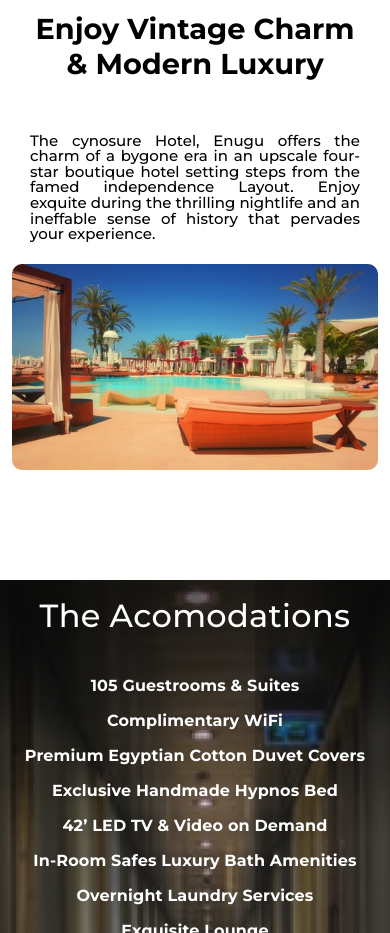
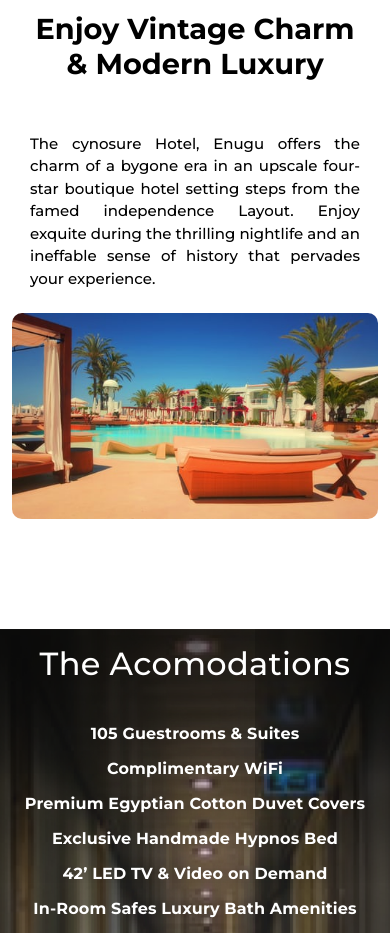
Before and after one commit to adelakuntobi/Cynosure-Hotel, a plain HTML site: page index.html in a window 390 px wide. Shown: the part 1660-2593 px from the top of the page. Drawn offline with Linux system fonts and the light colour scheme.

Commit message:
Update welcome.css

```diff
--- a/css/welcome.css
+++ b/css/welcome.css
@@ -77,6 +77,8 @@
     max-width: 400px;
     font-weight: 300px;
     font-size: 15px;
+    line-height: 1.5;
+  }
   }
   .pic-image {
     width: 25rem;
```
